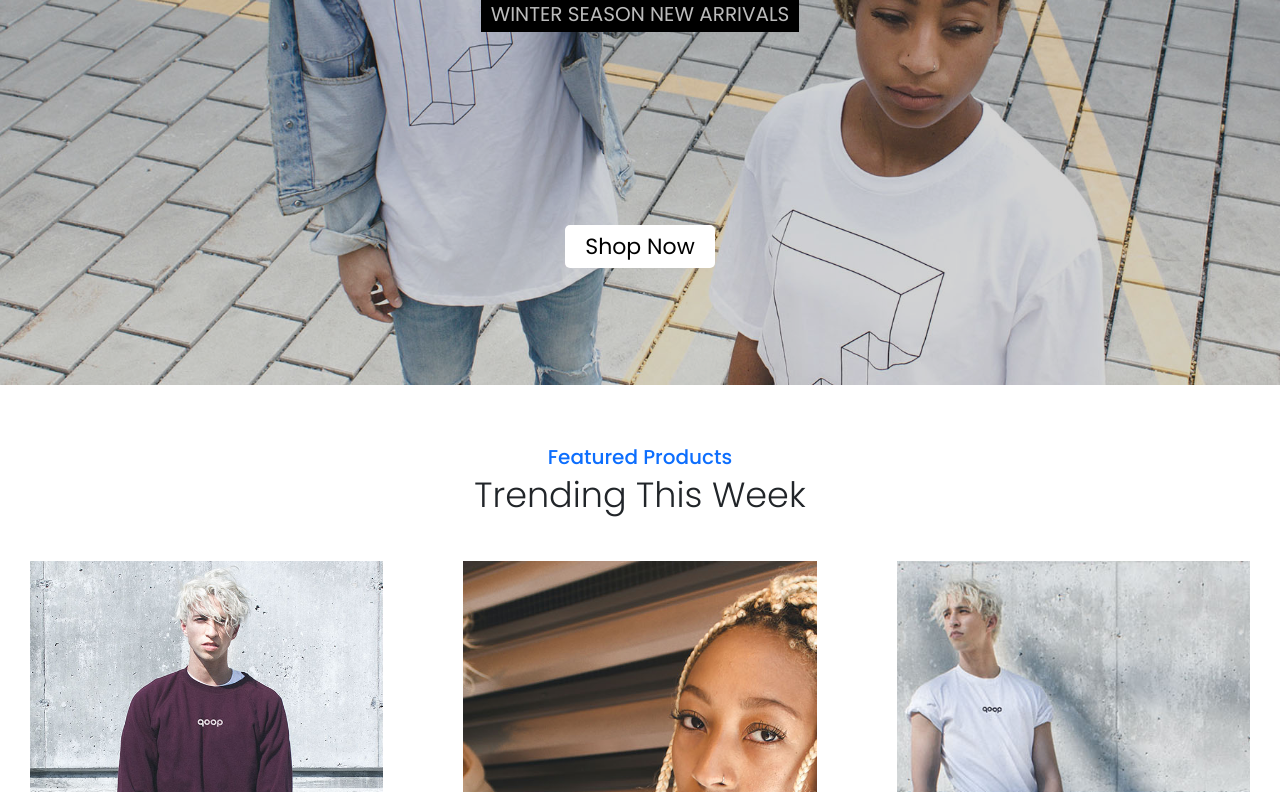
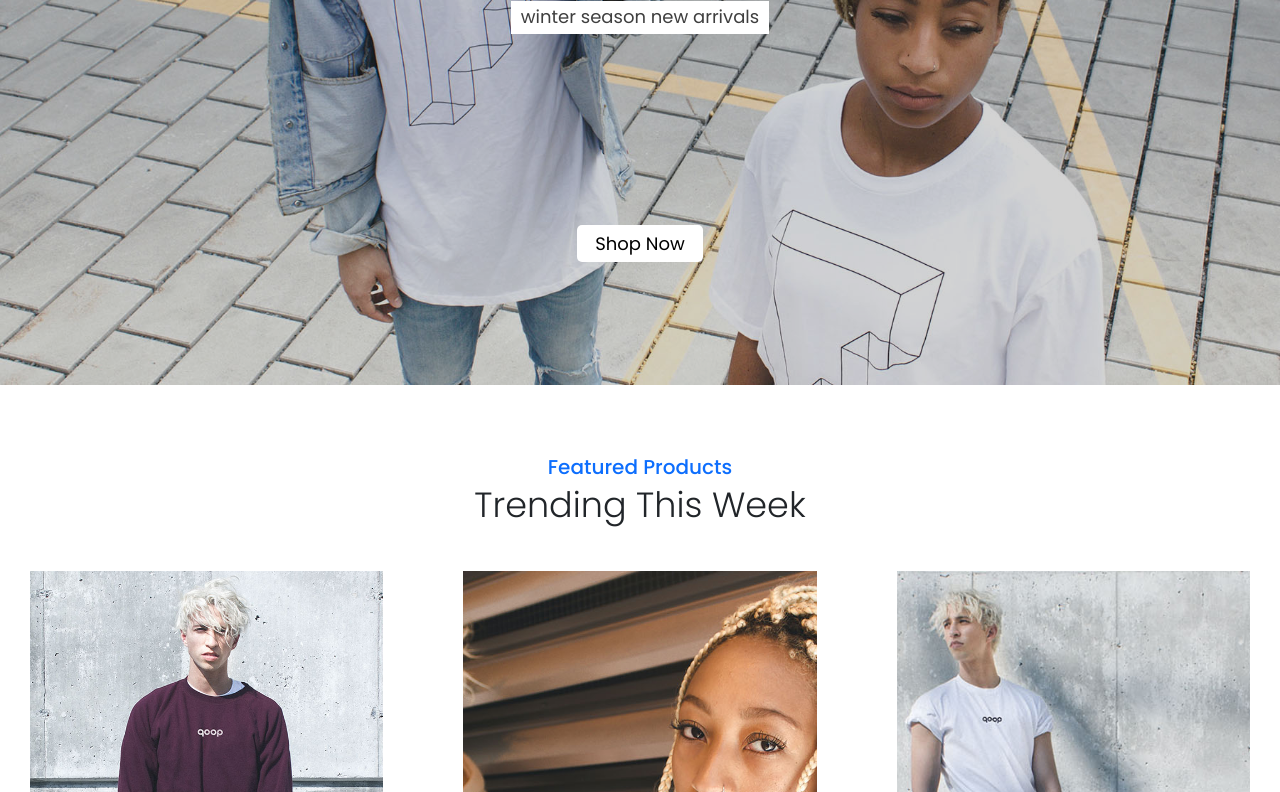
Before and after one commit to Tomasio0/qoop-website, a plain HTML site: page index.html in a window 1280 px wide. Shown: the part 415-1207 px from the top of the page. Drawn offline with nearby package versions, Linux system fonts and the light colour scheme; a web font is replaced by a local one.

Commit message:
hero commit July

```diff
--- a/index.html
+++ b/index.html
@@ -76,7 +76,7 @@
 <section class="home" id="home">
     <div class="content">
         <h3>Look good, feel qoop</h3>
-        <p>WINTER SEASON NEW ARRIVALS</p>
+        <p>winter season new arrivals</p>
         <a href="" class="button">shop now</a>
     </div>
 </section>
--- a/main.css
+++ b/main.css
@@ -425,24 +425,25 @@ html{
 
 .home .content h3{
     color: rgb(255, 255, 255);
-    font-size: 3.5rem;
+    font-size: 2.5rem;
     background-color: rgb(0, 0, 0);
-    padding: 1rem;
+    padding: 2rem;
     text-transform: lowercase;
 }
 
 .home .content p{
-    color: rgb(188, 188, 188);
-    font-size: 2rem;
+    color: rgb(63, 63, 63);
+    font-size: 1.8rem;
     line-height: 1.8;
-    background-color: rgb(0, 0, 0);
+    background-color: white;
     padding: 0 1rem;
+    text-transform: lowercase;
 }
 
 .home .content .button{
     margin: 0 auto;
-    padding: .5rem 2rem;
-    font-size: 2.2rem;
+    padding: .5rem 1.8rem;
+    font-size: 1.8rem;
     color: rgb(0, 0, 0);
     background-color:white;
     cursor: pointer;
@@ -505,7 +506,7 @@ html{
 */
 
 .products{
-    margin-top: 6rem;
+    margin-top: 7rem;
 }
 
 .products h2, h1{
```
